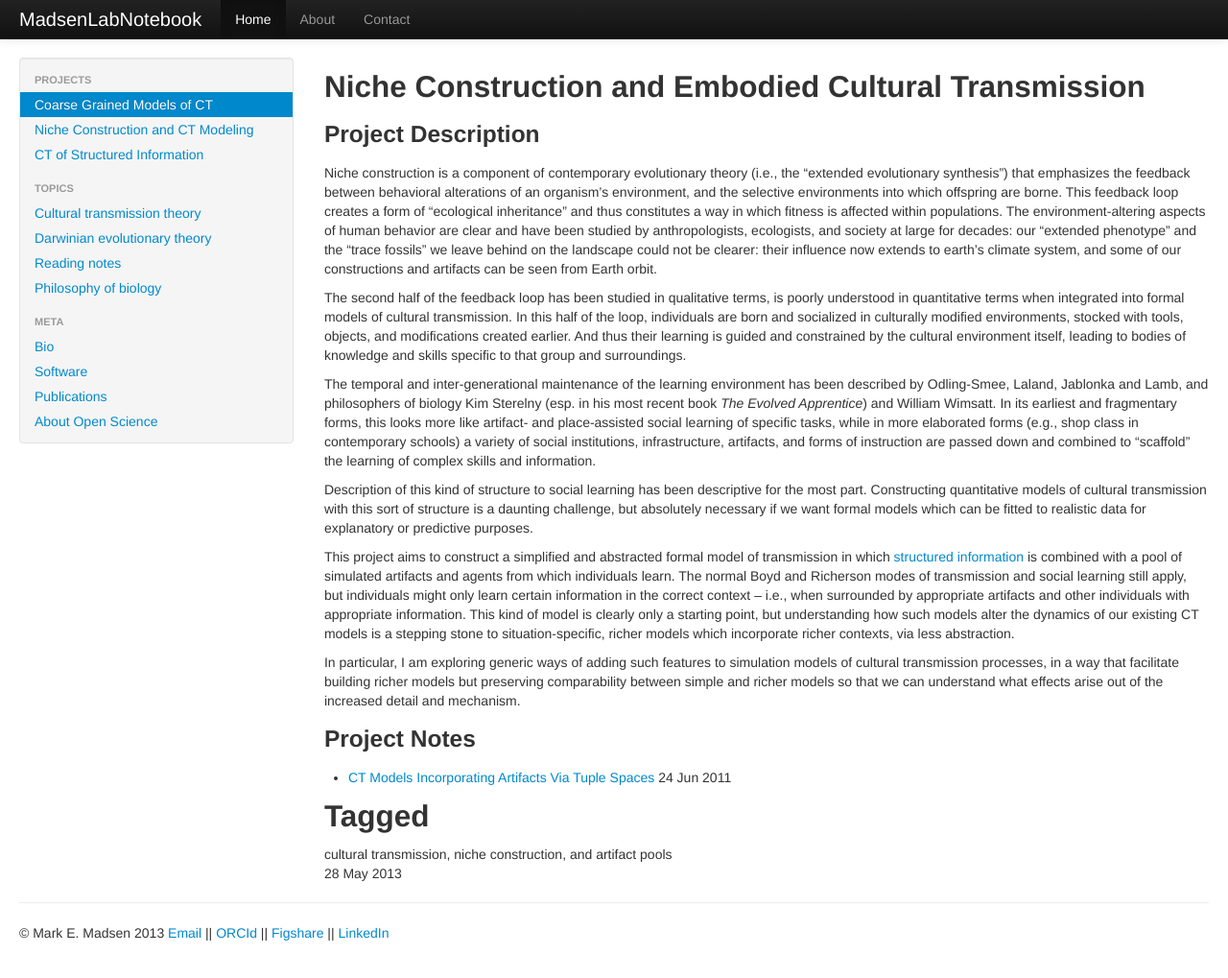
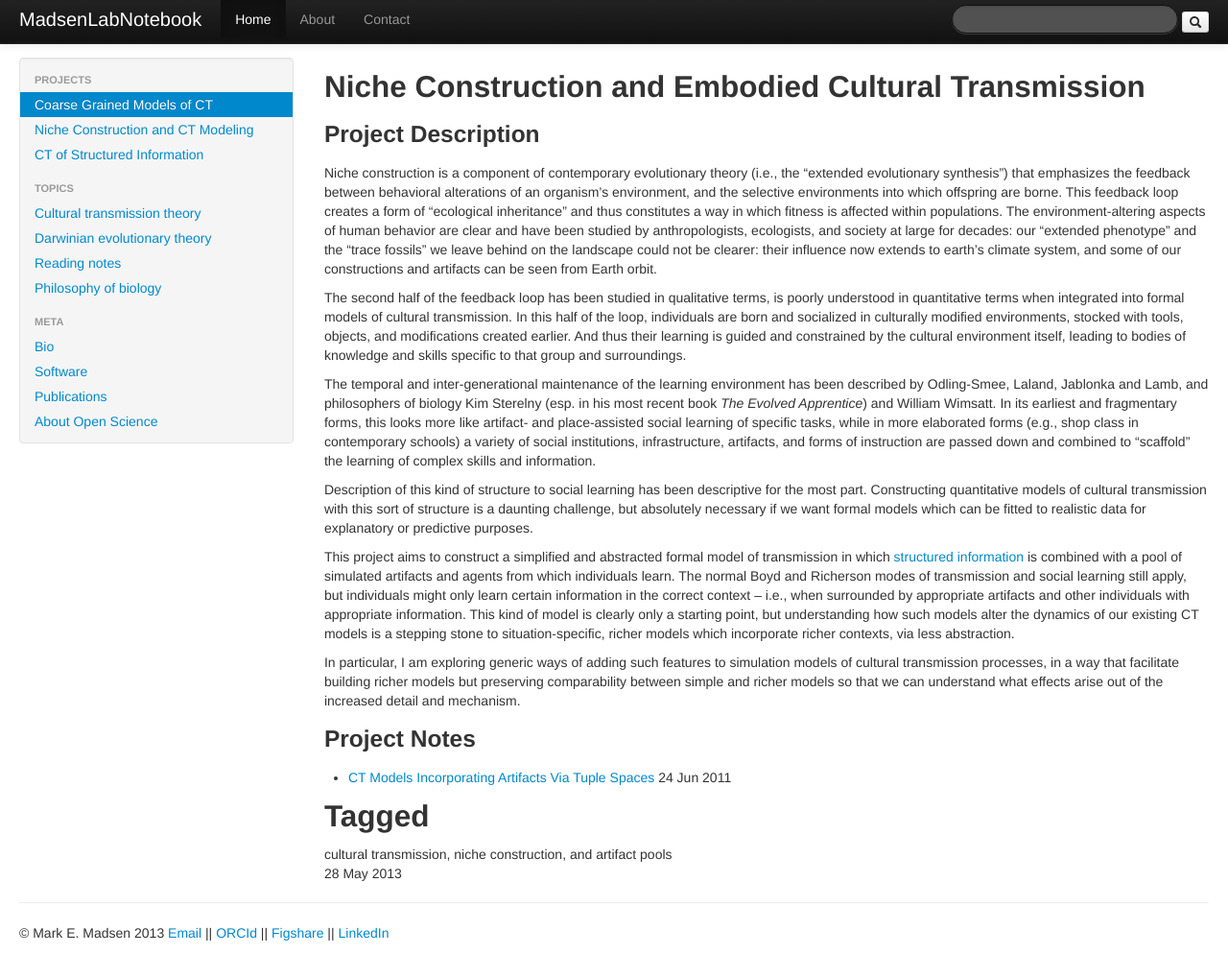
Before and after one commit to mmadsen/lnraw, a Jekyll site: the page built from projects/nicheconstruction/index.md, in a window 1280 px wide and 1032 px high. Shown: the top 1019 px of the window at 96% size. Built offline with Jekyll 4.4.1, drawn with Linux system fonts in a browser that asks for light colours.

Commit message:
Search on project pages

```diff
--- a/_layouts/project_layout.html
+++ b/_layouts/project_layout.html
@@ -75,6 +75,14 @@
           </button>
           <a class="brand" href="/">MadsenLabNotebook</a>
           <div class="nav-collapse collapse">
+                  <!-- Search site using Google's index -->
+      <form class="navbar-search pull-right" method="get" action="http://google.com/search">
+        <p>
+          <input type="hidden" name="q" value="site:notebook.madsenlab.org" />
+          <input type="text" class="search-query" name="q" />
+          <button class="btn btn-mini" type="submit"><i class="icon-search"></i></button>
+        </p>
+      </form>
             <ul class="nav">
               <li class="active"><a href="/">Home</a></li>
               <li><a href="/openscience.html">About</a></li>
```
